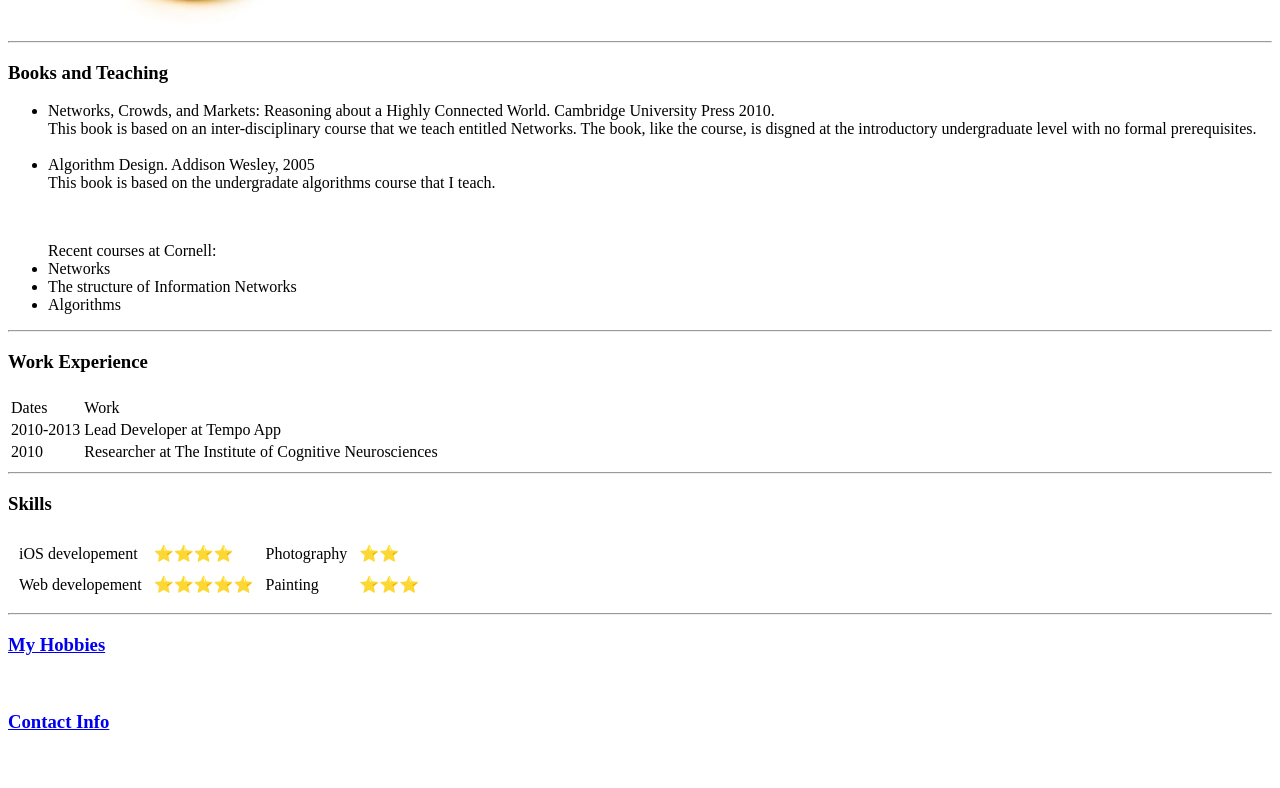
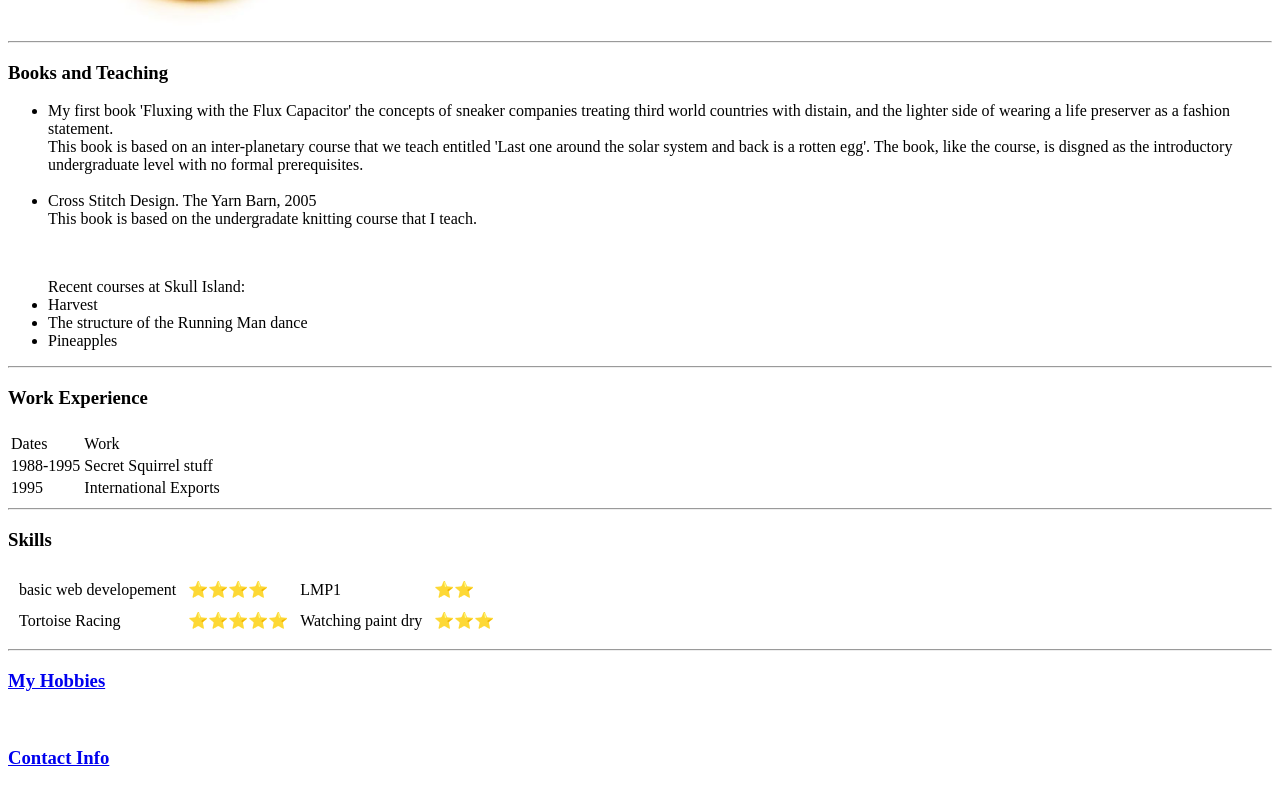
Before and after one commit to mbe655/cv, a plain HTML site: page index.html in a window 1280 px wide. Shown: the part 498-1286 px from the top of the page. Before the commit the page ends 1250 px from the top, so only its background shows below. Drawn offline with Linux system fonts and the light colour scheme.

Commit message:
Update index.html
Changes made to avoid similarities to course work.

```diff
--- a/index.html
+++ b/index.html
@@ -23,20 +23,20 @@
   <hr>
   <h3>Books and Teaching</h3>
   <ul>
-    <li>Networks, Crowds, and Markets: Reasoning about a Highly Connected World. Cambridge University Press 2010.
+    <li>My first book 'Fluxing with the Flux Capacitor' the concepts of sneaker companies treating third world countries with distain, and the lighter side of wearing a life preserver as a fashion statement.
       <br>
-      This book is based on an inter-disciplinary course that we teach entitled Networks. The book, like the course, is disgned at the introductory undergraduate level with no formal prerequisites.
+      This book is based on an inter-planetary course that we teach entitled 'Last one around the solar system and back is a rotten egg'. The book, like the course, is disgned as the introductory undergraduate level with no formal prerequisites.
     </li>
     <br>
-    <li>Algorithm Design. Addison Wesley, 2005
-      <br>This book is based on the undergradate algorithms course that I teach.
+    <li>Cross Stitch Design. The Yarn Barn, 2005
+      <br>This book is based on the undergradate knitting course that I teach.
     </li>
   </ul>
   <br>
-  <ul>Recent courses at Cornell:
-    <li>Networks</li>
-    <li>The structure of Information Networks</li>
-    <li>Algorithms</li>
+  <ul>Recent courses at Skull Island:
+    <li>Harvest</li>
+    <li>The structure of the Running Man dance</li>
+    <li>Pineapples</li>
   </ul>
   <hr>
   <h3>Work Experience</h3>
@@ -49,12 +49,12 @@
     </th>
     <tbody>
       <tr>
-        <td>2010-2013</td>
-        <td>Lead Developer at Tempo App</td>
+        <td>1988-1995</td>
+        <td>Secret Squirrel stuff</td>
       </tr>
       <tr>
-        <td>2010</td>
-        <td>Researcher at The Institute of Cognitive Neurosciences</td>
+        <td>1995</td>
+        <td>International Exports</td>
       </tr>
     </tbody>
   </table>
@@ -63,15 +63,15 @@
 <table cellspacing="10">
   <tbody>
       <tr>
-        <td>iOS developement</td>
+        <td>basic web developement</td>
         <td>⭐️⭐️⭐️⭐️</td>
-        <td>Photography</td>
+        <td>LMP1</td>
         <td>⭐️⭐️</td>
       </tr>
       <tr>
-        <td>Web developement</td>
+        <td>Tortoise Racing</td>
         <td>⭐️⭐️⭐️⭐️⭐️</td>
-        <td>Painting</td>
+        <td>Watching paint dry</td>
         <td>⭐️⭐️⭐️</td>
       </tr>
   </tbody>
```
